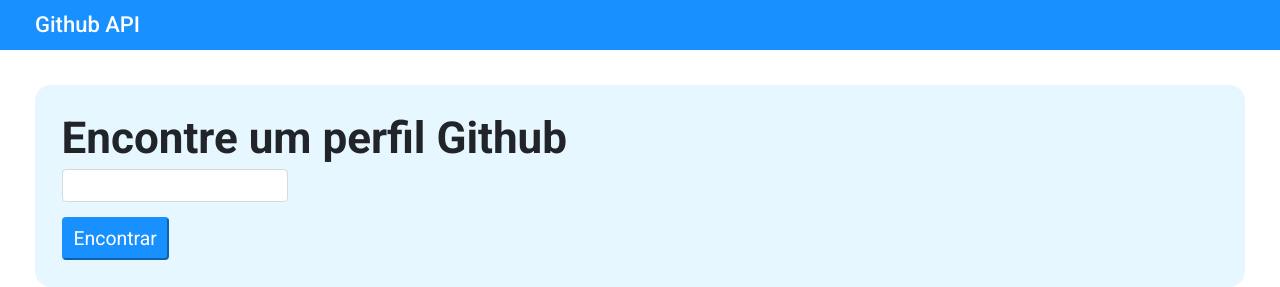
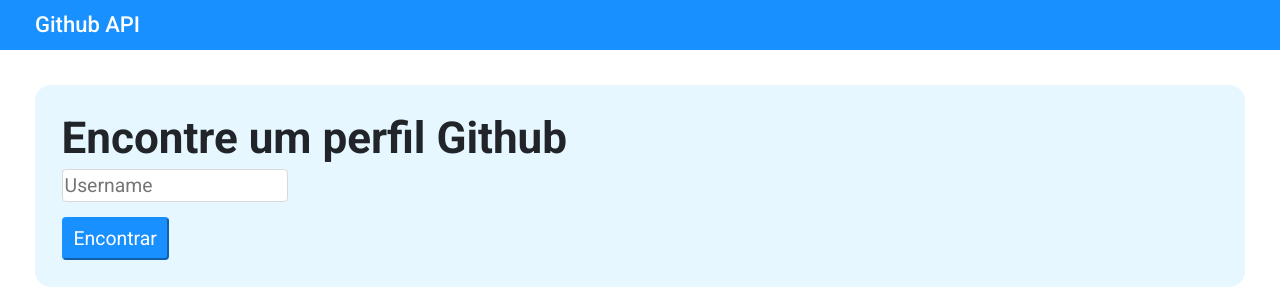
Before and after one commit to giancarloCavalli/bds-github-api, a React (Create React App) app: page /profile/search in a window 1280 px wide. Shown: the top 287 px of the page. Built offline with nearby package versions, Linux system fonts and the light colour scheme.

Commit message:
Github API Request

```diff
--- a/package.json
+++ b/package.json
@@ -11,6 +11,7 @@
     "@types/react": "^17.0.0",
     "@types/react-dom": "^17.0.0",
     "@types/react-router-dom": "^5.1.8",
+    "axios": "^0.21.3",
     "bootstrap": "^5.1.0",
     "react": "^17.0.2",
     "react-dom": "^17.0.2",
--- a/src/pages/Profile/index.tsx
+++ b/src/pages/Profile/index.tsx
@@ -1,15 +1,47 @@
+import axios from 'axios';
+import React, { useState } from 'react';
 import UserCard from '../../components/UserCard';
+import { User } from '../../types/User';
+import { GIT_USER_URL } from '../../util/requests';
 import './styles.css';
 
+type SearchData = {
+  username: string;
+}
+
 const Profile = () => {
+
+  const [user, setUser] = useState<User>();
+
+  const [searchData, setSearchData] = useState<SearchData>({
+    username: ''
+  });
+
+  const handleClick = () => {
+    axios.get(`${GIT_USER_URL}/${searchData?.username}`)
+    .then(response => {
+      setUser(response.data);
+      console.log(response.data);
+    })
+    .catch(error => {
+      console.log(error);
+    })
+  }
+
+  const handleChange = (event: React.ChangeEvent<HTMLInputElement>) => {
+    const name = event.target.name;
+    const value = event.target.value;
+    setSearchData({ ...searchData, [name]: value});
+  };
+
   return (
     <div className="prof-search-container">
       <div className="prof-search-box">
         <h1>Encontre um perfil Github</h1>
         <div>
-          <input type="text" name="" id="" />
+          <input type="text" name="username" value={searchData.username} placeholder="Username" onChange={handleChange} />
         </div>
-        <button className="btn-primary">Encontrar</button>
+        <button className="btn-primary" onClick={handleClick}>Encontrar</button>
       </div>
     <UserCard />
     </div>
--- /dev/null
+++ b/src/types/User.ts
@@ -0,0 +1,7 @@
+export type User = {
+  avatar_url: string,
+  html_url: string,
+  followers: number,
+  location: string,
+  name: string
+}
--- /dev/null
+++ b/src/util/requests.ts
@@ -0,0 +1 @@
+export const GIT_USER_URL = 'https://api.github.com/users';
```
Also changed, not shown: 1 other file (tests, documents, lock files or other folders).
